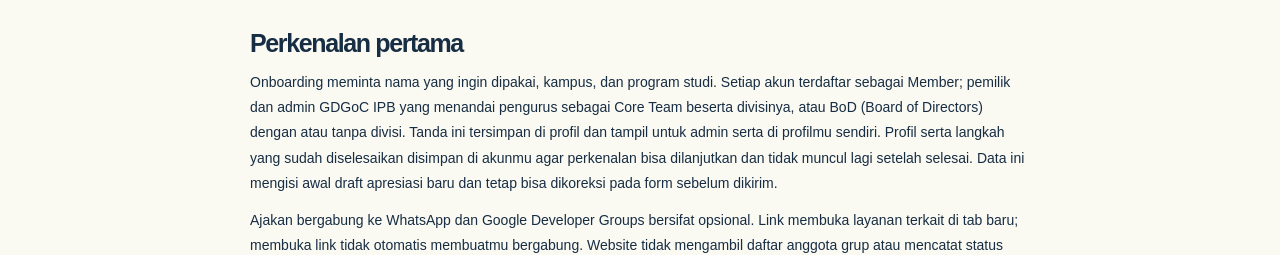
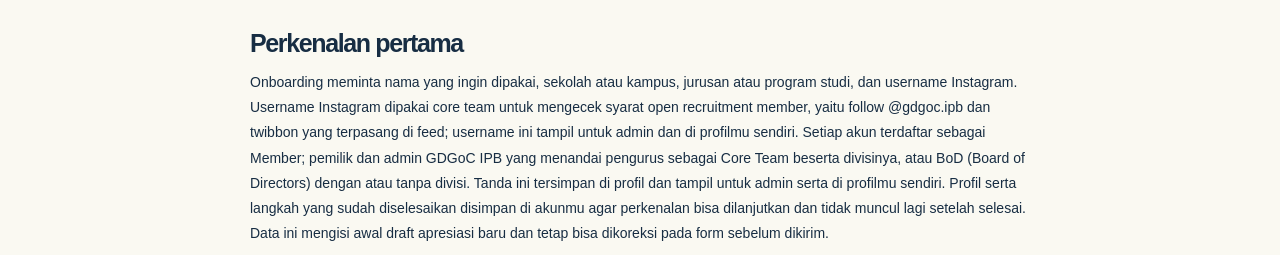
Before and after one commit to gdgoc-ipb-university/gdgoc-web, a Next.js app: page /privasi in a window 1280 px wide. Shown: the part 549-804 px from the top of the page. Built offline with nearby package versions, Linux system fonts and the light colour scheme; no server answers; a web font is replaced by a local one.

Commit message:
docs(onboarding): the Instagram screen and what the username is for (#212)

```diff
--- a/src/app/privasi/page.tsx
+++ b/src/app/privasi/page.tsx
@@ -14,7 +14,7 @@ export const metadata: Metadata = {
 export default function PrivacyPage() {
   return <><Header /><main id="main" className="privacy-page section-width"><p className="eyebrow">GDGOC IPB · APRESIASI & DASHBOARD</p><h1>Data untuk merayakan prestasi.</h1><p>Halaman ini menjelaskan penggunaan data saat kamu memakai form Apresiasi, dashboard member GDGoC IPB, dan papan skor Bogor Run.</p>
     <section><h2>Akun dan isian form</h2><p>Login Google memberikan informasi profil dasar, termasuk nama, email, dan foto profil jika tersedia. Nama dan email dipakai untuk mengenali pemilik draft dan kiriman. Form meminta informasi prestasi, identitas yang akan dicantumkan, akun Instagram, cerita, dan link dokumentasi.</p></section>
-    <section><h2>Perkenalan pertama</h2><p>Onboarding meminta nama yang ingin dipakai, kampus, dan program studi. Setiap akun terdaftar sebagai Member; pemilik dan admin GDGoC IPB yang menandai pengurus sebagai Core Team beserta divisinya, atau BoD (Board of Directors) dengan atau tanpa divisi. Tanda ini tersimpan di profil dan tampil untuk admin serta di profilmu sendiri. Profil serta langkah yang sudah diselesaikan disimpan di akunmu agar perkenalan bisa dilanjutkan dan tidak muncul lagi setelah selesai. Data ini mengisi awal draft apresiasi baru dan tetap bisa dikoreksi pada form sebelum dikirim.</p><p>Ajakan bergabung ke WhatsApp dan Google Developer Groups bersifat opsional. Link membuka layanan terkait di tab baru; membuka link tidak otomatis membuatmu bergabung. Website tidak mengambil daftar anggota grup atau mencatat status keanggotaanmu di kedua layanan tersebut.</p></section>
+    <section><h2>Perkenalan pertama</h2><p>Onboarding meminta nama yang ingin dipakai, sekolah atau kampus, jurusan atau program studi, dan username Instagram. Username Instagram dipakai core team untuk mengecek syarat open recruitment member, yaitu follow @gdgoc.ipb dan twibbon yang terpasang di feed; username ini tampil untuk admin dan di profilmu sendiri. Setiap akun terdaftar sebagai Member; pemilik dan admin GDGoC IPB yang menandai pengurus sebagai Core Team beserta divisinya, atau BoD (Board of Directors) dengan atau tanpa divisi. Tanda ini tersimpan di profil dan tampil untuk admin serta di profilmu sendiri. Profil serta langkah yang sudah diselesaikan disimpan di akunmu agar perkenalan bisa dilanjutkan dan tidak muncul lagi setelah selesai. Data ini mengisi awal draft apresiasi baru dan tetap bisa dikoreksi pada form sebelum dikirim.</p><p>Ajakan bergabung ke WhatsApp dan Google Developer Groups bersifat opsional. Link membuka layanan terkait di tab baru; membuka link tidak otomatis membuatmu bergabung. Website tidak mengambil daftar anggota grup atau mencatat status keanggotaanmu di kedua layanan tersebut.</p></section>
     <section><h2>Siapa yang bisa melihat?</h2><p>Draft hanya bisa diakses pemilik akun melalui aplikasi. Setelah dikirim, informasi tersedia bagi tim peninjau yang menyiapkan apresiasi: pemilik dan admin GDGoC IPB, anggota yang ditunjuk pemilik sebagai peninjau, serta Core Team dan BoD divisi Media & Creative yang perannya sudah dikonfirmasi pengurus. Pengelola teknis memiliki akses ke penyimpanan layanan untuk menjalankan aplikasi. Kiriman apresiasi tidak ditampilkan sebagai daftar publik di website.</p></section>
     <section><h2>Dashboard dan tugas</h2><p>Dashboard memakai akun Google dan profil perkenalan yang sama. Saat mengumpulkan tugas, jawaban tertulis dan file yang kamu unggah disimpan bersama waktu pengiriman. Kiriman hanya bisa dilihat olehmu dan admin GDGoC IPB, termasuk nama, email, dan kampus pada profilmu. Admin juga bisa menunjuk penilai untuk satu tugas, misalnya mentor program; penilai melihat jawaban, file, nama, kampus, dan nilai pada tugas itu saja, tanpa email.</p><p>Gambar PNG, JPG, dan WebP dikecilkan dan diubah ke WebP di perangkatmu sebelum diunggah, sehingga metadata seperti lokasi GPS ikut terhapus. Link file dibuat acak dan hanya diberikan kepada pemilik kiriman dan admin. Siapa pun yang memegang link tersebut dapat membuka filenya, jadi jangan membagikannya dan hindari mengunggah data sensitif yang tidak diperlukan. File yang diunggah tetapi tidak jadi dikirim dihapus otomatis setelah sekitar 24 jam; file yang kamu ganti saat mengirim ulang langsung dihapus.</p><p>Admin dapat menonaktifkan akses dashboard sebuah akun. Kiriman yang sudah ada tetap tersimpan dan dapat dibuka kembali setelah akun diaktifkan. Selama nonaktif, skor Bogor Run akun itu juga disembunyikan dari papan skor.</p></section>
     <section><h2>Peserta program</h2><p>Untuk program dengan pendaftaran seperti GDGoC Catalyst, admin GDGoC IPB menyimpan daftar peserta yang diterima dari form pendaftaran: nama, email, dan peran (misalnya Hacker, Hipster, atau Hustler). Saat kamu masuk dengan email Google yang sama, daftar ini terhubung ke akunmu sehingga tugas untuk peranmu muncul di dashboard. Daftar peserta hanya bisa dilihat admin GDGoC IPB. Mentor sebuah peran menilai tugas untuk peran itu seperti penilai tugas: jawaban, file, nama, kampus, dan nilai, tanpa email.</p><p>Jika kamu menyetujuinya di form pendaftaran, pemilik GDGoC IPB dapat mendaftarkan nama dan emailmu sebagai member chapter di halaman resmi Google Developer Groups (gdg.community.dev). Data di sana mengikuti kebijakan privasi Google Developer Groups.</p></section>
```
Also changed, not shown: 1 other file (tests, documents, lock files or other folders).
